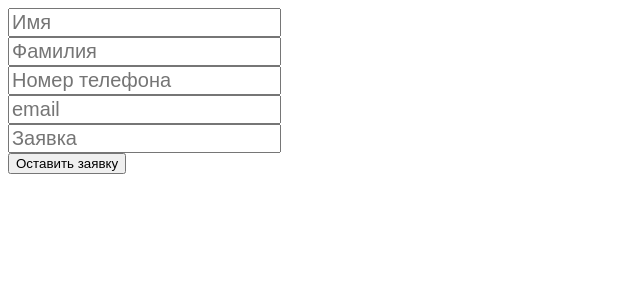
After one commit to DmitriiKonopelkin/site1, a PHP site: page /form.php in a window 1280 px wide. The commit adds this page. Shown: the top 300 px of the page, without its empty margins (0-640 px from the left). Run offline with PHP 8.4, Linux system fonts and the light colour scheme; the visitor is signed in with stand-in values (Sample User, id 1).

Commit message:
add form

```diff
--- /dev/null
+++ b/form.php
@@ -0,0 +1,66 @@
+<?php
+
+require 'db.php';
+
+session_start();
+
+if(!isset($_SESSION['user_id'])) {
+    header('Location: avtorizasia.php');
+    exit();
+}
+
+if($_SERVER['REQUEST_METHOD']== 'POST') {
+    $name= $_POST['name'];
+    $surname= $_POST['surname'];
+    $tel= $_POST['tel'];
+    $email= $_POST['email'];
+    $description= $_POST['description'];
+    $stmt= $conn->prepare("INSERT INTO orders (name, surname, tel, email, description) VALUES (?, ?, ?, ?, ?)");
+    $stmt->bind_param("sssss", $name, $surname, $tel, $email, $description);
+    $stmt->execute();
+    $stmt->close();
+    $conn->close();
+
+
+
+
+}
+
+?>
+
+<!DOCTYPE html>
+<html lang="ru">
+<head>
+    <meta charset="UTF-8">
+    <meta name="viewport" content="width=device-width, initial-scale=1.0">
+    <title>Форма заявок услуг</title>
+    <style>
+        form input[type='text'], input[type='tel'], input[type='email'] {
+            font-size:20px;
+
+        }
+    </style>
+</head>
+<body>
+    <form action='form.php' method='post'>
+        <div>
+            <input type='text' name='name' placeholder='Имя' require/>
+        </div>
+        <div>
+            <input type='text' name='surname' placeholder='Фамилия' require/>
+        </div>
+        <div>
+            <input type='tel' name='tel' placeholder='Номер телефона' require/>
+        </div>
+        <div>
+            <input type='email' name='email' placeholder='email' require/>
+        </div>
+        <div>
+            <input type='text' name='description' placeholder='Заявка' require/>
+        </div>
+        <div>
+            <input type='submit' value='Оставить заявку'/>
+        </div>
+    </form>
+</body>
+</html>
--- a/index.php
+++ b/index.php
@@ -130,7 +130,7 @@
         <a href='technology.php'>Технологии</a>
         <a href='price.php'>Стоимость</a>
         <a href='#'>Контакты</a>
-        <a href='#'>Заявки</a>
+        <a href='form.php'>Заявки</a>
        </nav>
        <form name='search' action='#' method='post'>
         <input type='text' name='search' placeholder='Поиск по сайту'/>
```
